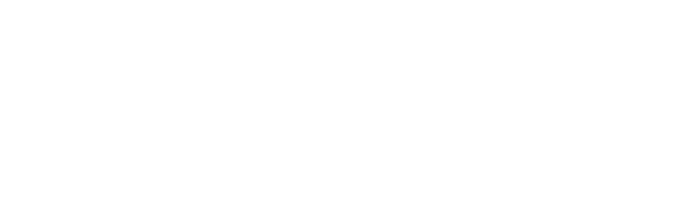
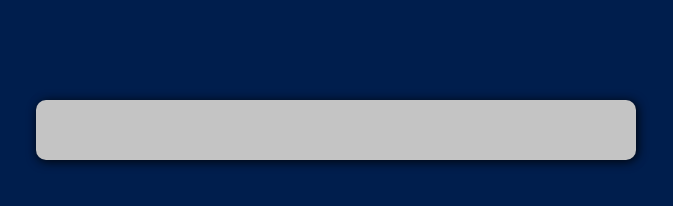
Before and after one commit to BinMamun/Quiz-app, a plain HTML site: page index.html in a window 1280 px wide. Shown: the whole page, without its empty margins (304-977 px from the left). Drawn offline with Linux system fonts and the light colour scheme.

Commit message:
create card

```diff
--- a/index.html
+++ b/index.html
@@ -7,7 +7,9 @@
   <link rel="stylesheet" href="styles.css">
 </head>
 <body>
+  <div class="app">
 
+  </div>
   <script src="./script.js"></script>
 </body>
 </html>
--- a/styles.css
+++ b/styles.css
@@ -0,0 +1,20 @@
+* {
+  margin: 0;
+  padding: 0;
+  font-family: sans-serif;
+  box-sizing: border-box;
+}
+
+body {
+  background-color: #001e4d;
+}
+
+.app {
+  background: #c4c4c4;
+  width: 90%;
+  max-width: 600px;
+  margin: 100px auto 0;
+  padding: 30px;
+  border-radius: 10px;
+  box-shadow: 0 3px 10px rgba(0, 0, 0, 0.5), 3px 0 10px rgba(0, 0, 0, 0.5);
+}
```
